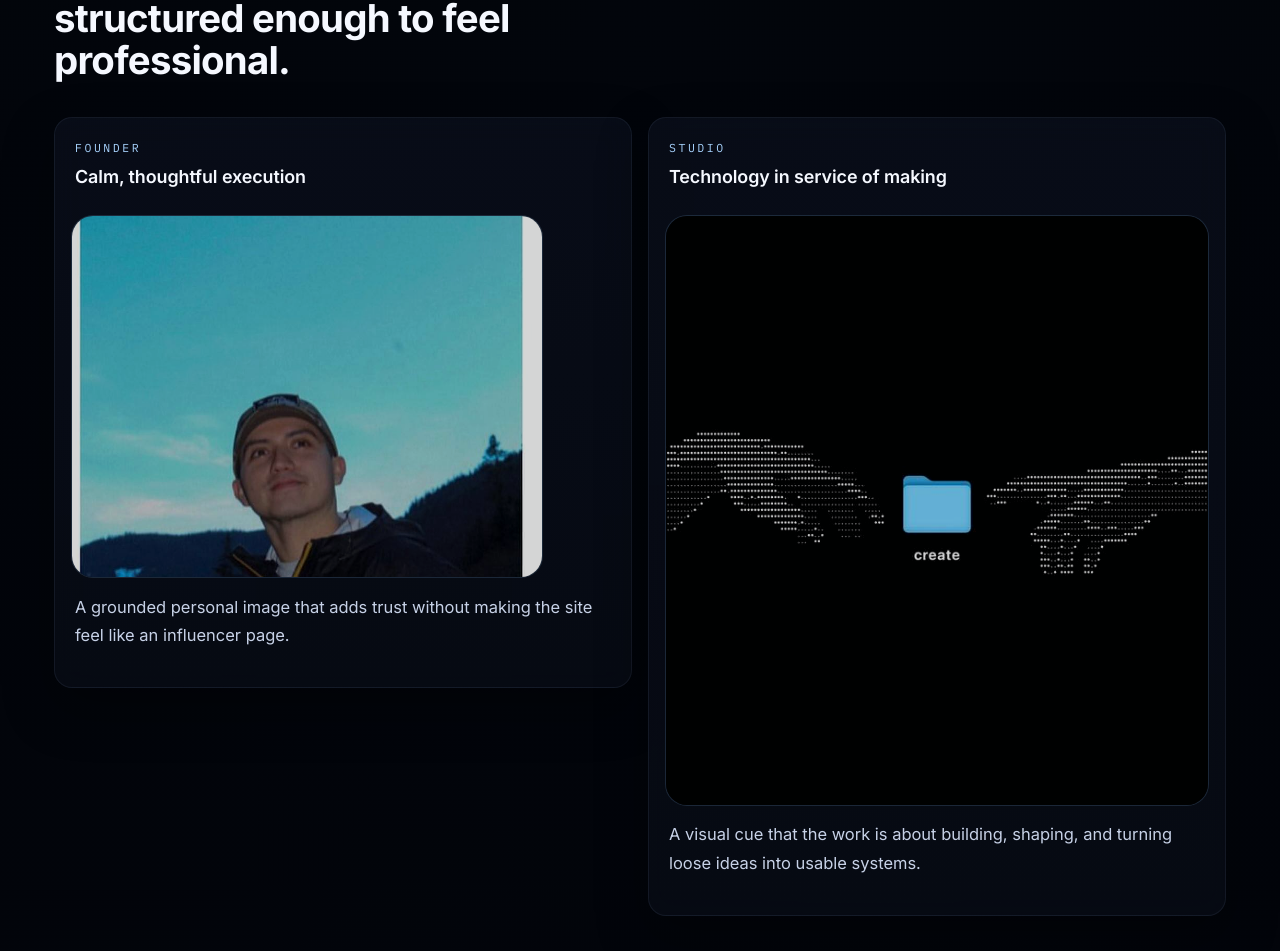
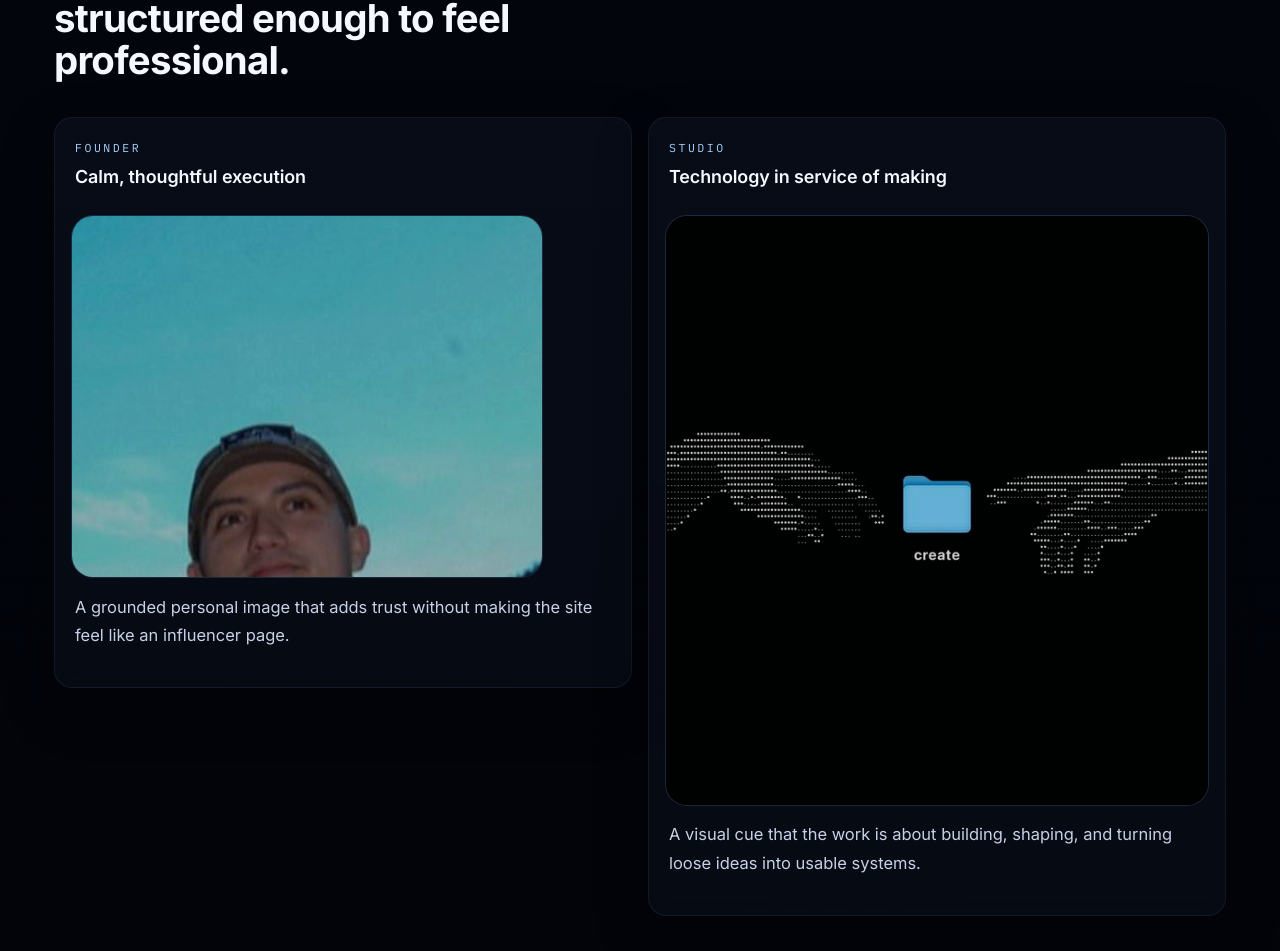
Before and after one commit to michaelpreciado/business-page, a React (Vite) app: page / in a window 1280 px wide. Shown: the part 3499-4450 px from the top of the page. Built offline with nearby package versions, Linux system fonts and the light colour scheme.

Commit message:
fix: crop founder image asset

```diff
--- a/src/App.jsx
+++ b/src/App.jsx
@@ -60,7 +60,7 @@ const proofPoints = [
 
 const visuals = [
   {
-    src: '/images/michael-outdoors.jpg',
+    src: '/images/michael-outdoors-cropped.jpg',
     alt: 'Michael Preciado outdoors at dusk in a mountain setting.',
     label: 'founder',
     title: 'Calm, thoughtful execution',
```
Also changed, not shown: public/images/michael-outdoors-cropped.jpg (added).
